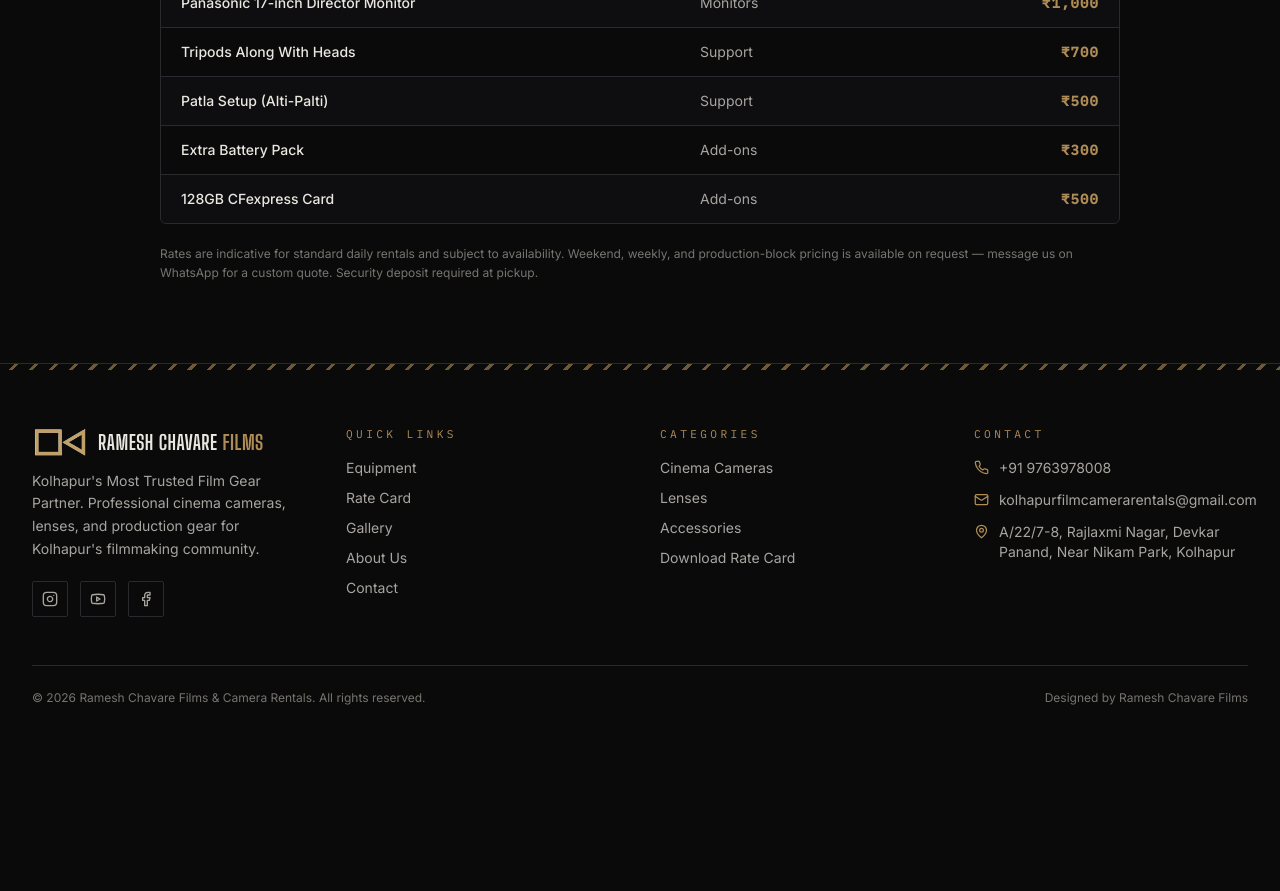
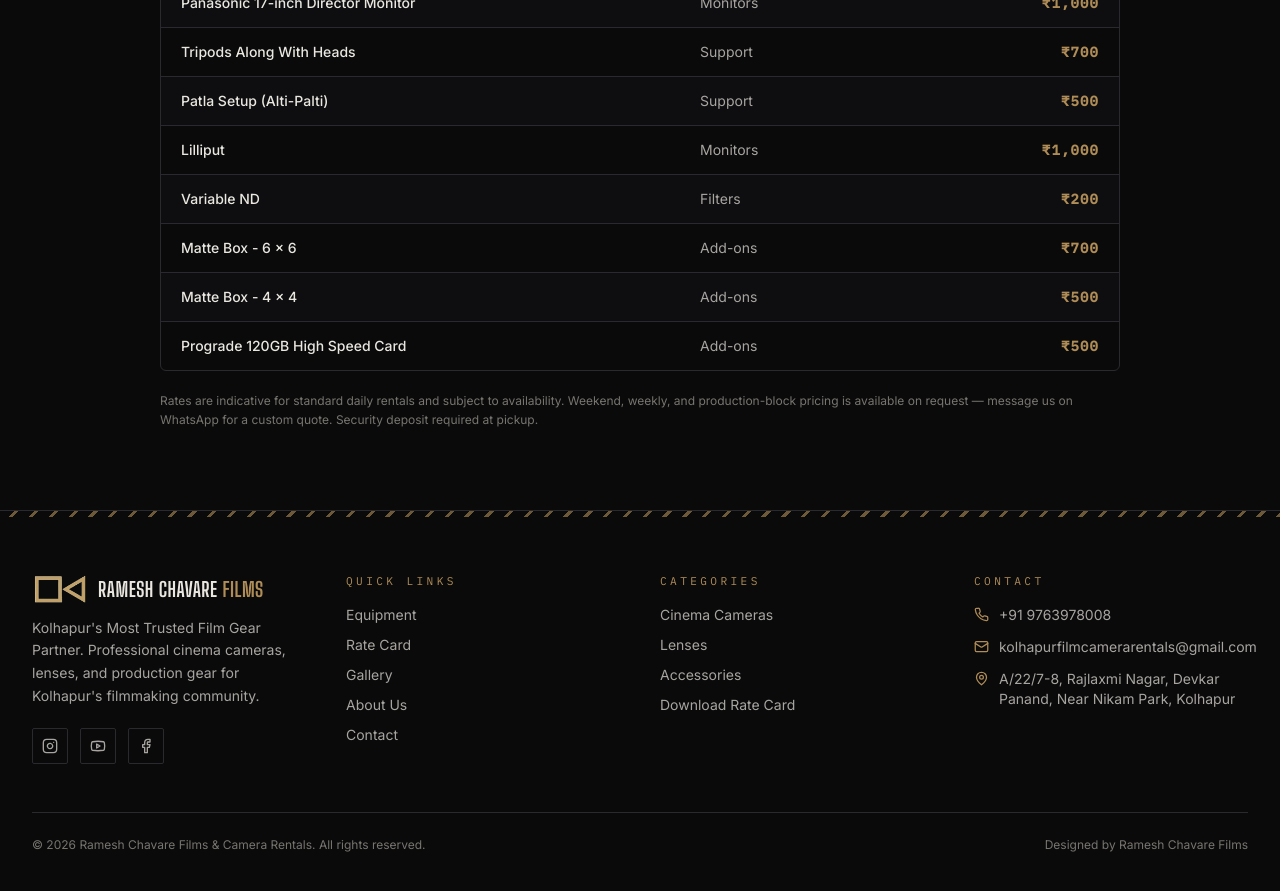
Before and after one commit to RanveerC22/ramesh-chavare-films, a Next.js app: page /rate-card in a window 1280 px wide. Shown: the part 1360-2251 px from the top of the page. Before the commit the page ends 2122 px from the top, so only its background shows below. Built offline with nearby package versions, Linux system fonts and the light colour scheme.

Commit message:
Added Add-Ons - Rate Card Section

```diff
--- a/data/equipment.ts
+++ b/data/equipment.ts
@@ -260,8 +260,11 @@
 };
 
 export const rateCardOnlyItems: RateCardOnlyItem[] = [
-  { slug: "extra-battery", name: "Extra Battery Pack", category: "Add-ons", dailyRate: 300 },
-  { slug: "memory-card-128gb", name: "128GB CFexpress Card", category: "Add-ons", dailyRate: 500 },
+  { slug: "lilliput", name: "Lilliput", category: "Monitors", dailyRate: 1000 },
+  { slug: "nd", name: "Variable ND", category: "Filters", dailyRate: 200 },
+  { slug: "matte-box-6", name: "Matte Box - 6 x 6", category: "Add-ons", dailyRate: 700 },
+  { slug: "matte-box-4", name: "Matte Box - 4 x 4", category: "Add-ons", dailyRate: 500 },
+  { slug: "memory-card-120gb", name: "Prograde 120GB High Speed Card", category: "Add-ons", dailyRate: 500 },
 ];
 
 export const allEquipment = [
```
